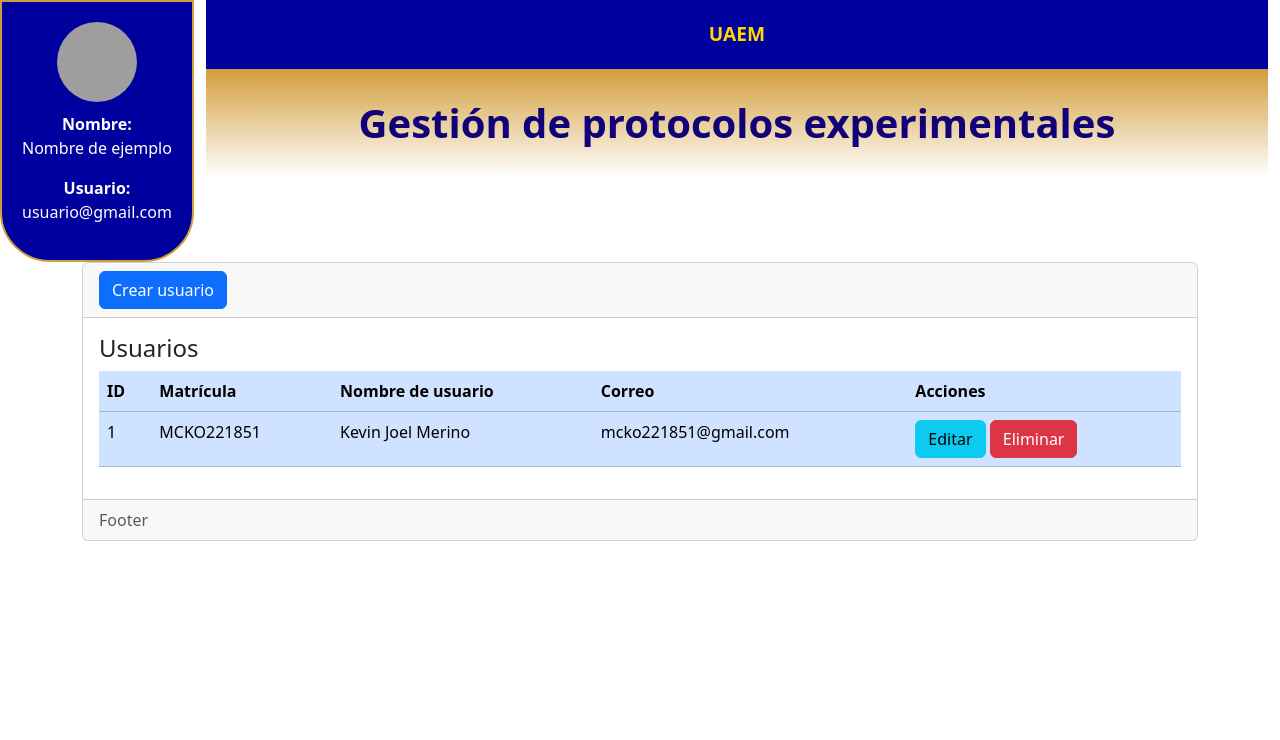
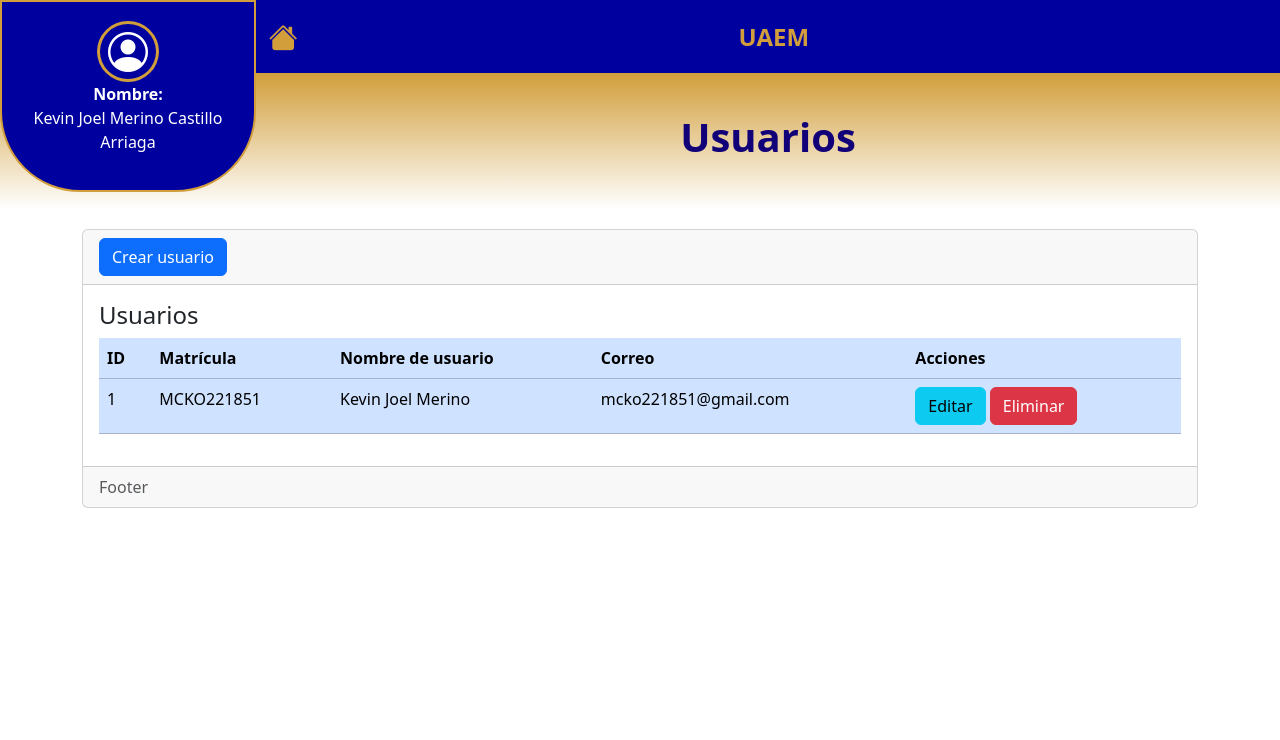
Before and after one commit to KevinMerinoZ/deteccionDolor, a Django app: page /index/ in a window 1280 px wide. Shown: the top 740 px of the page. Before the commit the page ends 541 px from the top, so only its background shows below. Run offline with Django 5.2, Linux system fonts and the light colour scheme; grey boxes are pictures that could not be loaded.

Commit message:
Configuración del encabezado, agregación de static gobalmente y configuración del index de usuarios

```diff
--- a/detectorDolor/detectorDolor/settings.py
+++ b/detectorDolor/detectorDolor/settings.py
@@ -121,7 +121,8 @@
 # Static files (CSS, JavaScript, Images)
 # https://docs.djangoproject.com/en/5.2/howto/static-files/
 
-STATIC_URL = 'static/'
+STATIC_URL = '/static/'
+STATICFILES_DIRS = [BASE_DIR / 'static']
 
 # Default primary key field type
 # https://docs.djangoproject.com/en/5.2/ref/settings/#default-auto-field
--- /dev/null
+++ b/detectorDolor/static/css/estilos.css
@@ -0,0 +1,71 @@
+/* Barra lateral */
+body{
+    height: 20000px;
+}
+.barraSuperior{
+    display: flex;
+    flex-direction: column;
+    margin-bottom: 20px;
+}
+
+nav{
+    padding-left: 20%;
+    width: 100%;
+    background-color: #00009e; /* Azul oscuro */
+    color: #d29e3b;
+    padding: 15px 30px 15px 21%;
+    display: flex;
+    align-items: center;
+    justify-content: space-between;
+    font-size: 1.5rem;
+}
+
+nav i{
+    font-size: 1.8rem;
+
+}
+
+nav .logo-text {
+font-weight: bold;
+}
+
+header{
+    padding-left: 20%;
+    width: 100%;
+}
+
+.sidebar {
+    position: fixed;
+    z-index: 2000;
+    width: 20%;
+    background-color: #00009e; /* Azul oscuro */
+    color: white;
+    border-radius: 0 0 80px 80px;
+    border: 2px solid #d29e3b;
+    padding: 20px;
+    text-align: center;
+}
+.sidebar i {
+    border: 3px solid #d29e3b;
+    border-radius: 50%;
+    font-size: 40px;
+    margin-bottom: 10px;
+    padding: 0px 8px;
+}
+
+.nav-primeraBarra {
+
+}
+
+/* Degradado dorado debajo de la navbar */
+.topbar-gradient {
+background: linear-gradient(to bottom, #d29e3b, #ffffff);
+}
+
+/* Título principal */
+.main-title {
+    text-align: center;
+    padding: 40px 0;
+    font-weight: bold;
+    color: #110077;
+}
--- a/detectorDolor/templates/base.html
+++ b/detectorDolor/templates/base.html
@@ -18,51 +18,9 @@
             crossorigin="anonymous"
         />
 
-        <style>
-            /* Barra lateral */
-            .sidebar {
-            background-color: #00009e; /* Azul oscuro */
-            color: white;
-            border-radius: 0 0 50px 50px;
-            border: 2px solid #d29e3b;
-            padding: 20px;
-            text-align: center;
-            }
-            .sidebar img {
-            width: 80px;
-            height: 80px;
-            border-radius: 50%;
-            margin-bottom: 10px;
-            }
+        <link rel="stylesheet" href="https://cdn.jsdelivr.net/npm/bootstrap-icons@1.13.1/font/bootstrap-icons.min.css">
 
-            /* Navbar */
-            .topbar {
-            background-color: #00009e; /* Azul oscuro */
-            color: gold;
-            padding: 20px 30px;
-            display: flex;
-            align-items: center;
-            justify-content: space-between;
-            }
-
-            .topbar .logo-text {
-            font-weight: bold;
-            font-size: 1.2rem;
-            }
-
-            /* Degradado dorado debajo de la navbar */
-            .topbar-gradient {
-            background: linear-gradient(to bottom, #d29e3b, #ffffff);
-            }
-
-            /* Título principal */
-            .main-title {
-            text-align: center;
-            padding: 30px 0;
-            font-weight: bold;
-            color: #110077;
-            }
-        </style>
+        <link rel="stylesheet" href="{% static 'css/estilos.css' %}" />
     </head>
 
     <body>
@@ -81,31 +39,22 @@
                 </div>
             </div>
         </nav> -->
+        <aside class="sidebar">
+            <i class="bi bi-person-circle"></i>
+            <p><strong>Nombre:</strong><br>Kevin Joel Merino Castillo Arriaga</p>
+        </aside>
 
-        <div class="container-fluid">
-            <div class="row">
-                <!-- Sidebar izquierda -->
-                <div class="col-auto sidebar">
-                    <img src="{% static 'img/avatar.png' %}" alt="Avatar">
-                    <p><strong>Nombre:</strong><br>Nombre de ejemplo</p>
-                    <p><strong>Usuario:</strong><br>usuario@gmail.com</p>
-                </div>
+        <div class="barraSuperior">
+            <nav>
+                <div><i class="bi bi-house-fill"></i> <!-- ícono de home --> </div>
+                <div class="logo-text">UAEM</div>
+                <div></div> <!-- Espacio a la derecha -->
 
-                <!-- Barra superior y contenido -->
-                <div class="col">
-                    <!-- Topbar -->
-                    <div class="topbar">
-                        <div><i class="bi bi-house-fill"></i> <!-- ícono de home --> </div>
-                        <div class="logo-text">UAEM</div>
-                        <div></div> <!-- Espacio a la derecha -->
-                    </div>
-                    <div class=""></div>
+            </nav>
 
-                    <!-- Título principal -->
-                    <h1 class="main-title topbar-gradient">Gestión de protocolos experimentales</h1>
-
-                </div>
-            </div>
+            <header class="topbar-gradient">
+                <h1 class="main-title">{% block encabezado %} {% endblock %}</h1>
+            </header>
         </div>
 
         <div class="container">
--- a/detectorDolor/usuario/templates/usuarios/index.html
+++ b/detectorDolor/usuario/templates/usuarios/index.html
@@ -1,5 +1,7 @@
 {% extends 'base.html' %}
+
 {% block titulo %} Lista de usuarios  {% endblock %}
+{% block encabezado %} Usuarios {% endblock %}
 
 {% block contenido %}
     <div class="card">
```
